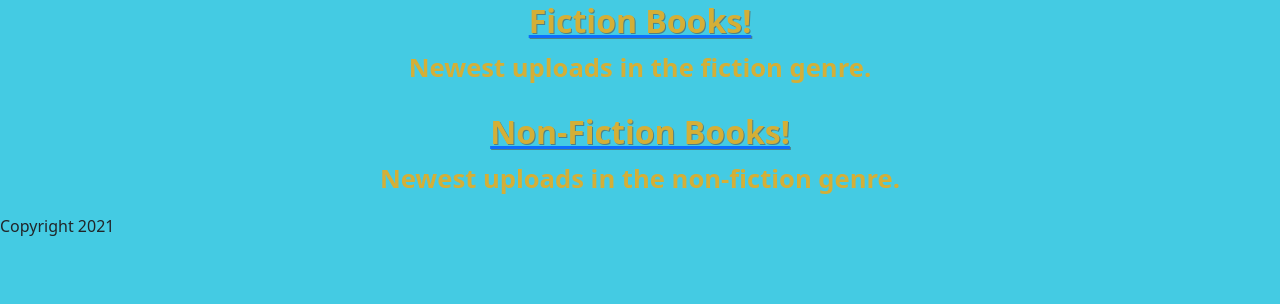
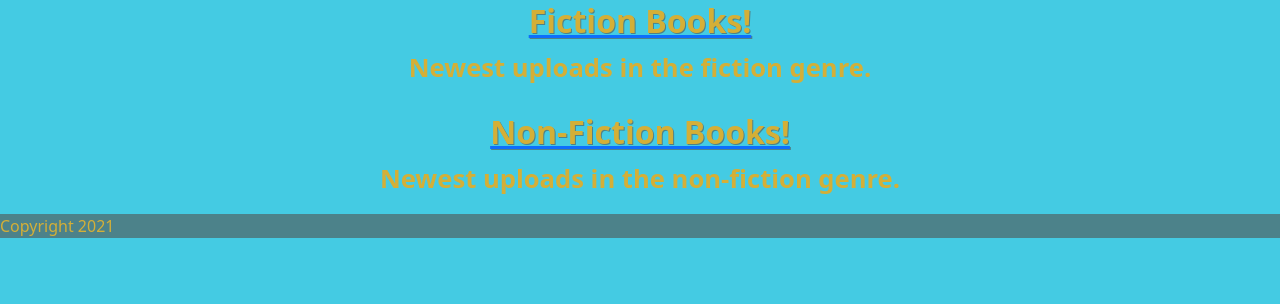
Before and after one commit to Code-Institute-Submissions/Milestone-94, a Flask app: page / in a window 1280 px wide. Shown: the part 396-700 px from the top of the page. Run offline with Flask 2, Linux system fonts and the light colour scheme; data that the repository does not hold is empty; some libraries are stand-ins or nearby versions.

Commit message:
add footer

```diff
--- a/app.py
+++ b/app.py
@@ -83,7 +83,8 @@ def login():
 
         if existing_user:
             # ensure hashed password matches user input
-            if check_password_hash(existing_user["password"], request.form.get("password")):
+            if check_password_hash(
+                existing_user["password"], request.form.get("password")):
                 session["user"] = request.form.get("username").lower()
                 flash("Welcome, {}".format(
                     request.form.get("username")))
--- a/static/css/style.css
+++ b/static/css/style.css
@@ -12,6 +12,14 @@ body {
 
 .navbar, .dropdown-menu{
     background-color: #4c828a !important;
+}
+
+footer {
+    background-color: #4c828a !important;
+}
+
+footer span {
+    color: #d4af37 !important;
 }
 
 .nav-link, .dropdown-item {
--- a/templates/base.html
+++ b/templates/base.html
@@ -86,8 +86,10 @@
   </main>
 
   <footer>
-    <div>
-      <span>Copyright 2021</span>
+    <div class="row">
+      <div class="col-12">
+        <span class="text-center">Copyright 2021</span>
+      </div>
     </div>
   </footer>
 
```
